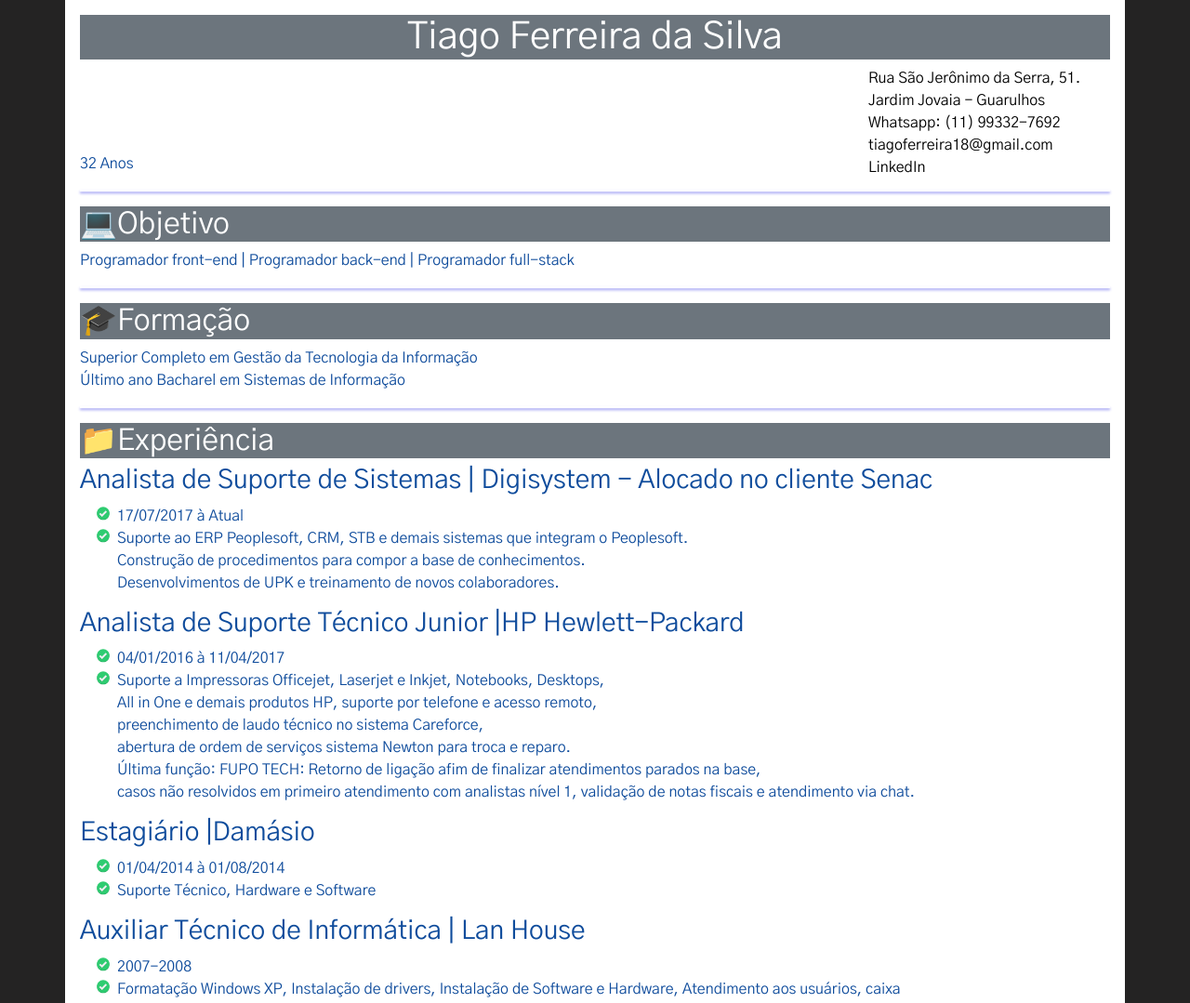
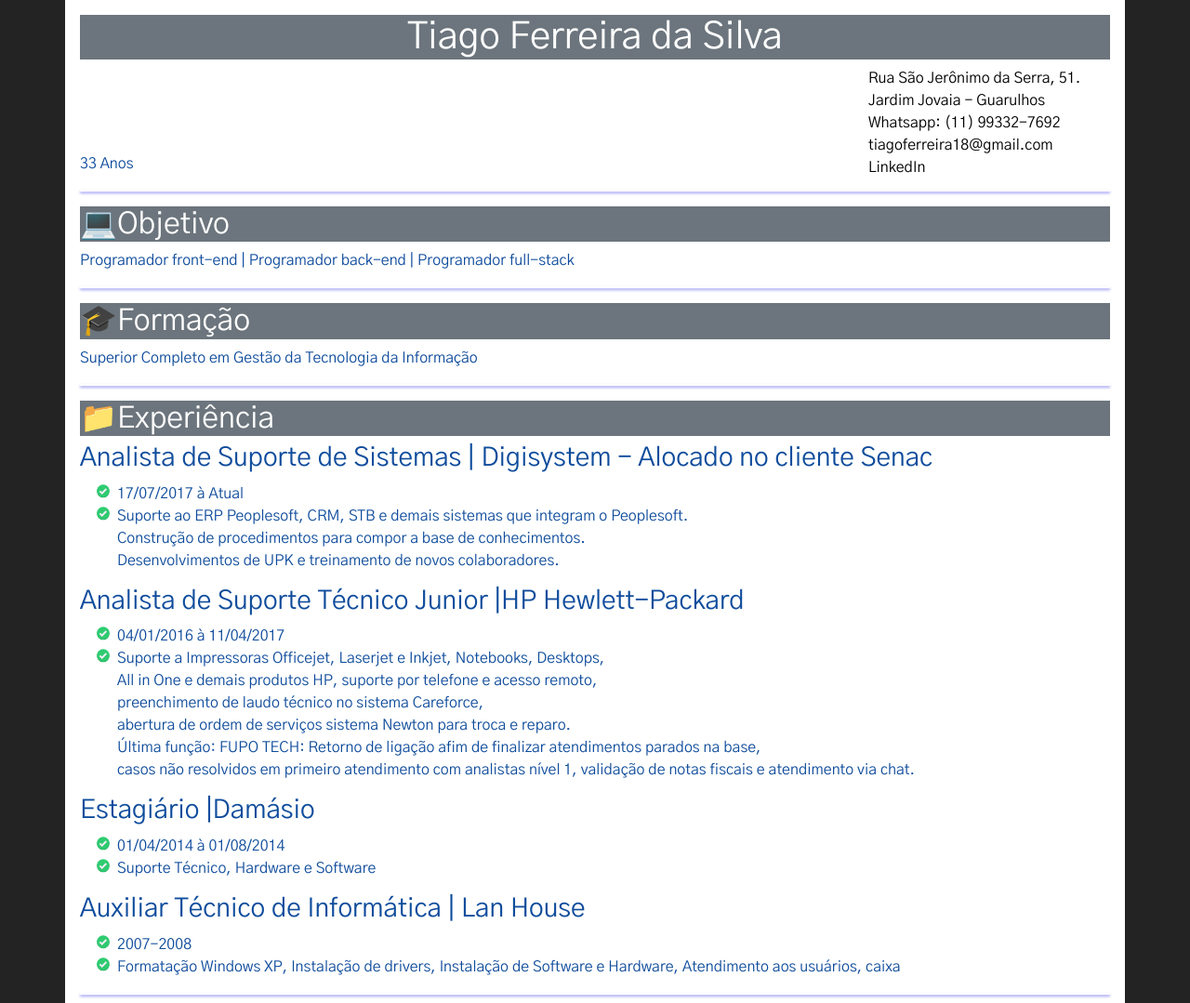
Before and after one commit to tiagoferreira18/curriculo, a plain HTML site: page index.html in a window 1280 px wide. Shown: the top 1079 px of the page at 93% size. Drawn offline with nearby package versions, Linux system fonts and the light colour scheme.

Commit message:
atualização de cv

```diff
--- a/index.html
+++ b/index.html
@@ -20,13 +20,13 @@
       <a target="_blank" href="https://www.linkedin.com/in/tiago-ferreira-da-silva-327098107/">LinkedIn</a>
     </div>
 
-    <p id="idade">32 Anos</p>
+    <p id="idade">33 Anos</p>
     <hr />
     <h2 class="objetivo badge-secondary ">Objetivo</h2>
     <p>Programador front-end | Programador back-end | Programador full-stack</p>
     <hr />
     <h2 class="formacao badge-secondary">Formação</h2>
-    <p>Superior Completo em Gestão da Tecnologia da Informação<br>Último ano Bacharel em Sistemas de Informação</p>
+    <p>Superior Completo em Gestão da Tecnologia da Informação</p>
     <hr />
     <h2 class="experiencia badge-secondary ">Experiência</h2>
     <h3>
```
